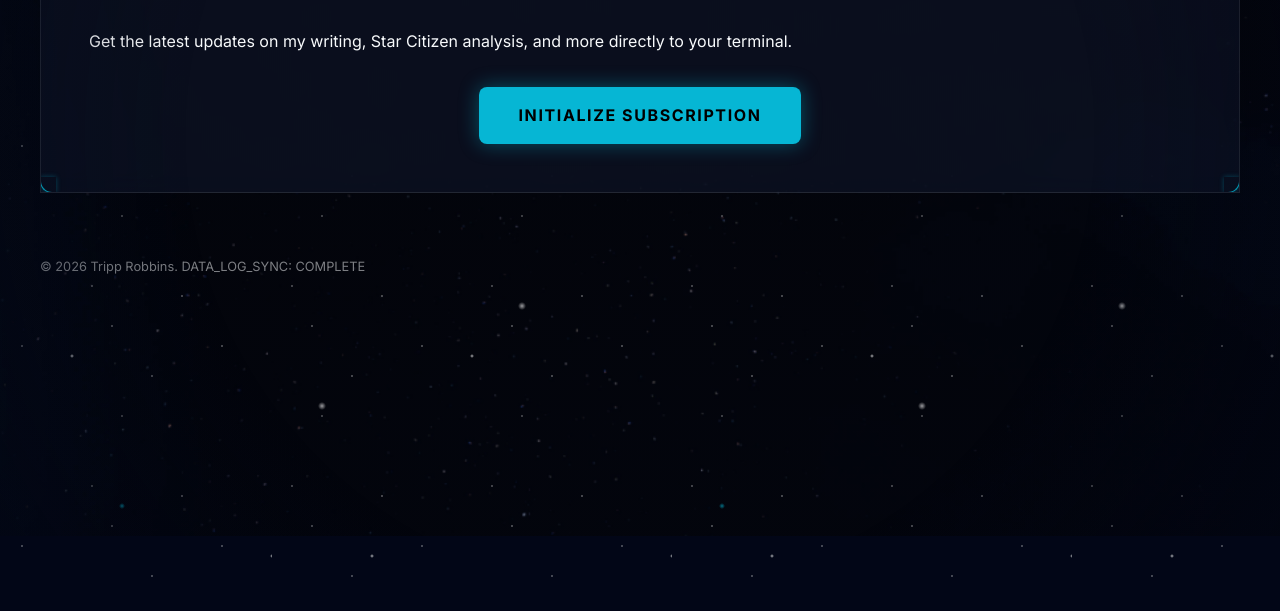
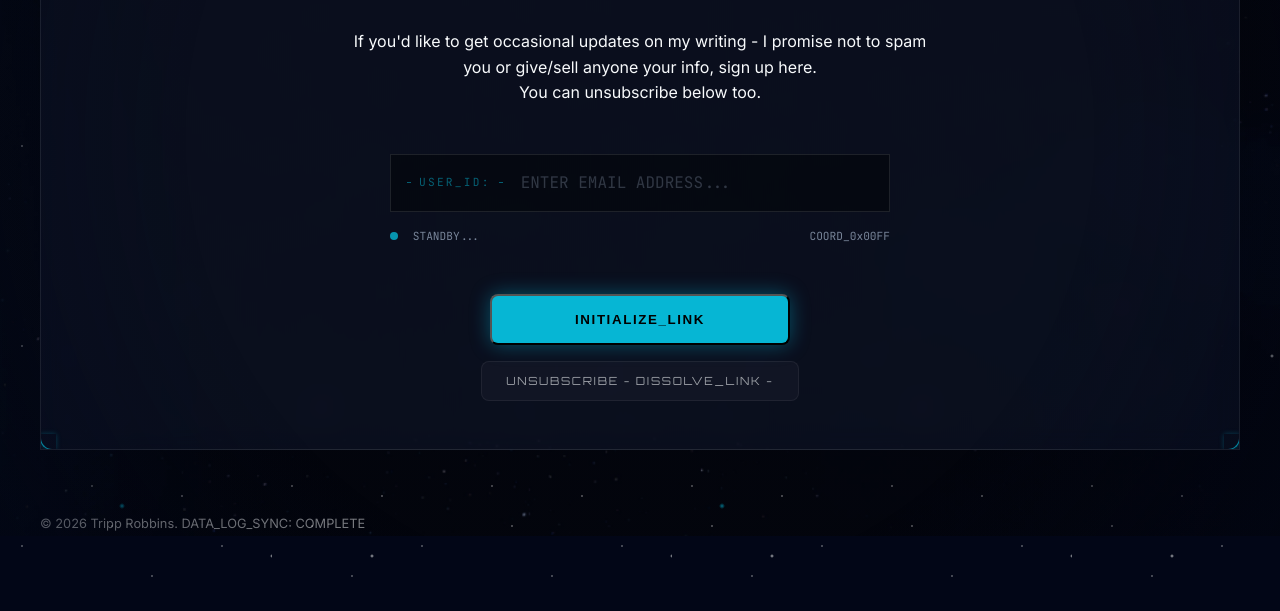
Before and after one commit to Lucky44/tripprobbins-site, a website built with Vite: page newsletter.html in a window 1280 px wide. Shown: the part 264-875 px from the top of the page. Before the commit the page ends 800 px from the top, so only its background shows below. Built offline with nearby package versions, Linux system fonts and the light colour scheme; a web font is replaced by a local one.

Commit message:
Deployment: Enhanced Newsletter HUD with native signup and unsubscribe logic

```diff
--- a/newsletter.js
+++ b/newsletter.js
@@ -12,12 +12,85 @@ newsletterContent.innerHTML = `
       <div class="bottom-corners"></div>
       <div class="mono-accent">COMMS_LINK: ENCRYPTED</div>
       <h2>Stay Connected</h2>
-      <p>Get the latest updates on my writing, Star Citizen analysis, and more directly to your terminal.</p>
-      <div style="margin-top: 2rem; text-align: center;">
-        <a href="https://tripps-newsletter-618ab3.beehiiv.com/" target="_blank" class="cta-button primary">Initialize Subscription</a>
+      <p style="text-align: center; max-width: 600px; margin: 0 auto;">If you'd like to get occasional updates on my writing - I promise not to spam you or give/sell anyone your info, sign up here.<br>You can unsubscribe below too.</p>
+
+      <div class="form-group">
+        <div class="hud-input-wrapper">
+          <div class="mono-accent">USER_ID:</div>
+          <input type="email" id="subscriber-email" class="hud-input" placeholder="ENTER EMAIL ADDRESS..." required spellcheck="false">
+        </div>
+        <div class="form-status">
+          <div id="status-text"><span class="status-indicator"></span> STANDBY...</div>
+          <div id="status-id">COORD_0x00FF</div>
+        </div>
+
+        <div style="margin-top: 3rem; display: flex; flex-direction: column; gap: 1rem; align-items: center;">
+          <button id="initialize-link" class="cta-button primary" style="min-width: 300px; cursor: pointer;">INITIALIZE_LINK</button>
+          <button id="cancel-link" class="glass-link scifi-font" style="min-width: 300px; font-size: 0.7rem; opacity: 0.6;">UNSUBSCRIBE - DISSOLVE_LINK -</button>
+        </div>
       </div>
     </section>
 `;
 app.appendChild(newsletterContent);
 
+const emailInput = document.getElementById('subscriber-email');
+const statusText = document.getElementById('status-text');
+const statusId = document.getElementById('status-id');
+const submitBtn = document.getElementById('initialize-link');
+const cancelBtn = document.getElementById('cancel-link');
+
+// Unsubscribe Handler
+cancelBtn.addEventListener('click', () => {
+  statusText.innerHTML = '<span class="status-indicator" style="background: #f87171;"></span> TERMINATING_CONNECTION...';
+  setTimeout(() => {
+    window.location.href = 'https://tripps-newsletter-618ab3.beehiiv.com/unsubscribe';
+  }, 800);
+});
+
+// Dynamic HUD status updates
+emailInput.addEventListener('input', (e) => {
+  if (e.target.value.includes('@')) {
+    statusText.innerHTML = '<span class="status-indicator pulse"></span> VALID_FORMAT_DETECTED';
+    statusId.innerText = 'SYNC_READY';
+  } else if (e.target.value.length > 0) {
+    statusText.innerHTML = '<span class="status-indicator" style="background: #facc15;"></span> AWAITING_COMPLETE_ENTRY...';
+    statusId.innerText = 'COORD_LOGGING';
+  } else {
+    statusText.innerHTML = '<span class="status-indicator"></span> STANDBY...';
+    statusId.innerText = 'COORD_0x00FF';
+  }
+});
+
+submitBtn.addEventListener('click', async () => {
+  const email = emailInput.value;
+  if (!email || !email.includes('@')) {
+    statusText.innerHTML = '<span class="status-indicator" style="background: #ef4444;"></span> ERROR: INVALID_IDENTITY';
+    return;
+  }
+
+  // HUD Submission Sequence
+  submitBtn.innerText = 'SYNCING_WITH_NETWORK...';
+  submitBtn.style.pointerEvents = 'none';
+  submitBtn.style.opacity = '0.5';
+
+  statusText.innerHTML = '<span class="status-indicator pulse"></span> LINKING_TO_COMMS_HUB...';
+
+  // Aesthetic delay for the "HUD" feel
+  await new Promise(r => setTimeout(r, 1500));
+
+  statusText.innerHTML = '<span class="status-indicator pulse"></span> DECRYPTING_PROTOCOL...';
+  await new Promise(r => setTimeout(r, 1000));
+
+  // Redirect to Beehiiv for final confirmation
+  // Since we don't have the API key, we redirect to the subscribe page
+  // Most users will find this transition smooth if the local UI feels "part of the process"
+  const beehiivUrl = `https://tripps-newsletter-618ab3.beehiiv.com/subscribe`;
+
+  statusText.innerHTML = '<span class="status-indicator" style="background: var(--accent-color);"></span> REDIRECTING_FOR_FINAL_SYNC...';
+
+  setTimeout(() => {
+    window.location.href = beehiivUrl;
+  }, 800);
+});
+
 initFooter();
--- a/style.css
+++ b/style.css
@@ -931,3 +931,78 @@ h2 {
     padding: 2rem;
   }
 }
+/* HUD Form Styling */
+.form-group {
+    margin-top: 3rem;
+    position: relative;
+    max-width: 500px;
+    margin-left: auto;
+    margin-right: auto;
+}
+
+.hud-input-wrapper {
+    position: relative;
+    border: 1px solid var(--border-color);
+    background: rgba(0, 0, 0, 0.4);
+    display: flex;
+    align-items: center;
+    padding: 0 1rem;
+    height: 3.5rem;
+    transition: all 0.3s ease;
+}
+
+.hud-input-wrapper:focus-within {
+    border-color: var(--accent-color);
+    box-shadow: 0 0 15px var(--accent-glow);
+}
+
+.hud-input-wrapper .mono-accent {
+    font-size: 0.7rem;
+    opacity: 0.5;
+    margin-right: 1rem;
+    white-space: nowrap;
+}
+
+.hud-input {
+    background: none;
+    border: none;
+    color: var(--text-primary);
+    font-family: var(--font-mono);
+    font-size: 1rem;
+    width: 100%;
+    outline: none;
+}
+
+.hud-input::placeholder {
+    color: var(--text-secondary);
+    opacity: 0.3;
+}
+
+.form-status {
+    margin-top: 1rem;
+    font-family: var(--font-mono);
+    font-size: 0.7rem;
+    color: var(--text-secondary);
+    display: flex;
+    justify-content: space-between;
+    opacity: 0.8;
+}
+
+.status-indicator {
+    display: inline-block;
+    width: 8px;
+    height: 8px;
+    background: var(--accent-color);
+    border-radius: 50%;
+    margin-right: 0.5rem;
+}
+
+.status-indicator.pulse {
+    animation: statusPulse 1.5s infinite;
+}
+
+@keyframes statusPulse {
+    0% { transform: scale(1); opacity: 1; box-shadow: 0 0 0 0 var(--accent-glow); }
+    70% { transform: scale(1.2); opacity: 0.5; box-shadow: 0 0 10px 5px transparent; }
+    100% { transform: scale(1); opacity: 1; box-shadow: 0 0 0 0 transparent; }
+}
```
